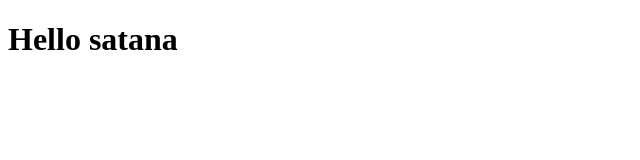
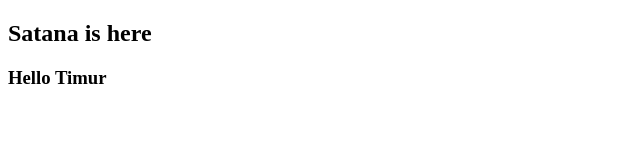
Before and after one commit to satanist666/satana, a plain HTML site: page index.html in a window 1280 px wide. Shown: the whole page, without its empty margins (0-640 px from the left). Drawn offline with Linux system fonts and the light colour scheme.

Commit message:
Removed satana h1

```diff
--- a/index.html
+++ b/index.html
@@ -4,6 +4,8 @@
 	<title>	Satanas web page 666</title>
 </head>
 <body>
-	<h1>Hello satana</h1>
+
+	<h2>Satana is here</h2>
+	<h3>Hello Timur</h3>
 </body>
 </html>
```
